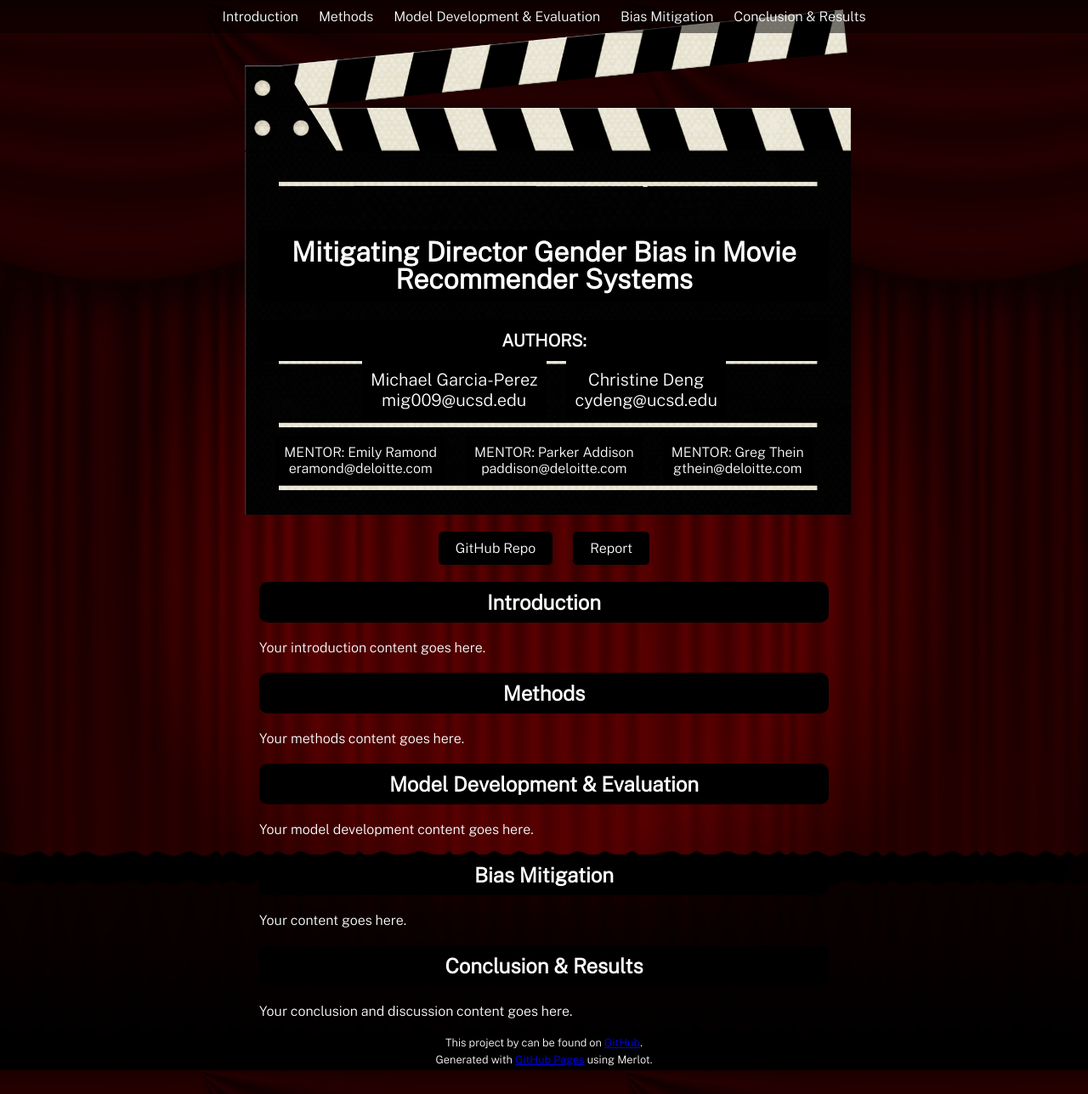
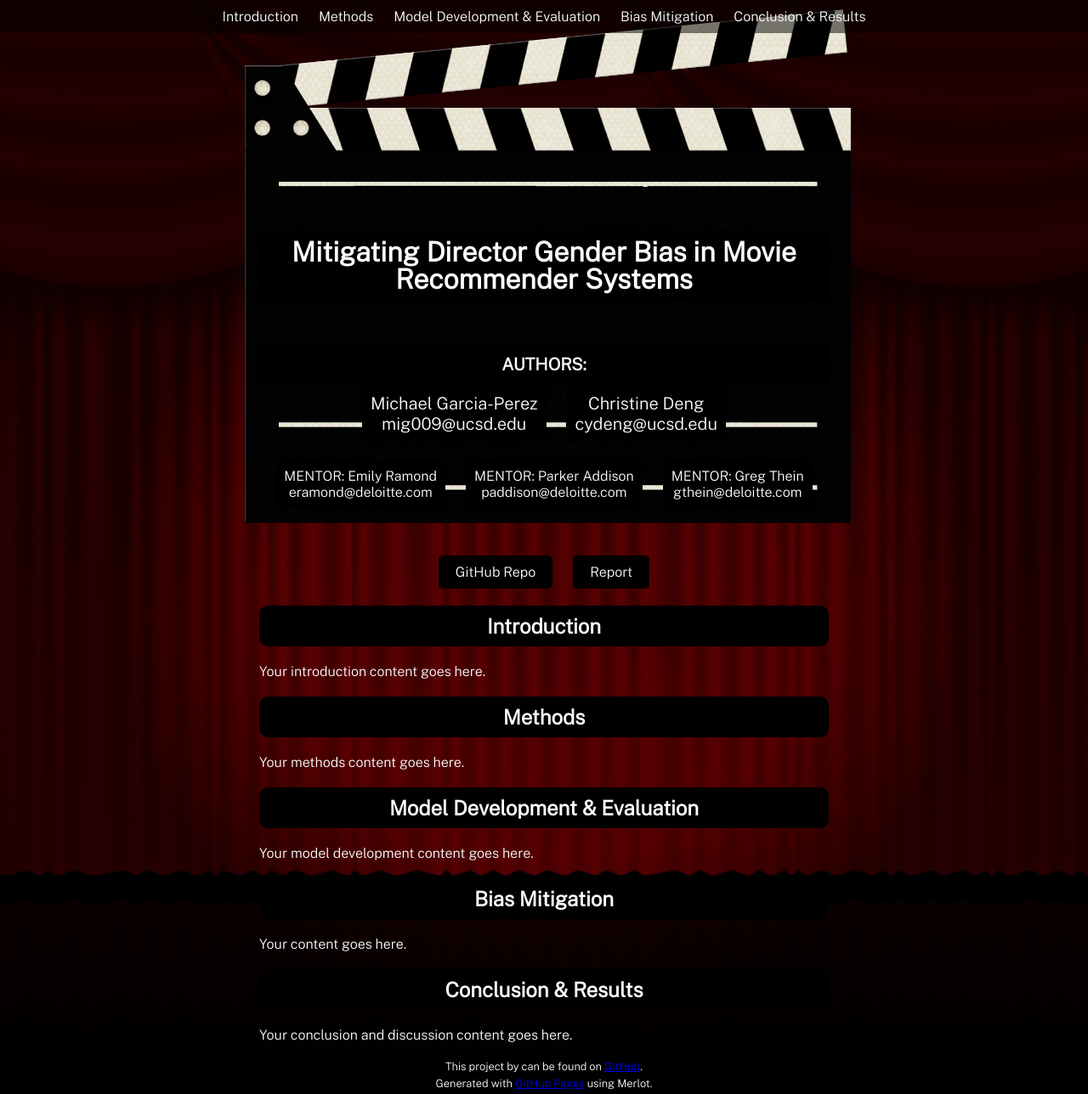
Before and after one commit to michael-garciaperez/DSC180A-Methodology-5, a Jekyll site: the page built from index.md, in a window 1280 px wide and 1288 px high. Shown: the whole window at 85% size. Built offline with Jekyll 4.4.1, drawn with Linux system fonts in a browser that asks for light colours.

Commit message:
Update style.scss

```diff
--- a/assets/css/style.scss
+++ b/assets/css/style.scss
@@ -68,6 +68,7 @@ header h2 span:last-child {
 /* Style for author and mentor names */
 .author-mentor-container {
   text-align: center;
+  margin-top: 50px; /* Adjusted margin to move the text down */
 }
 
 .author-mentor-container p {
```
